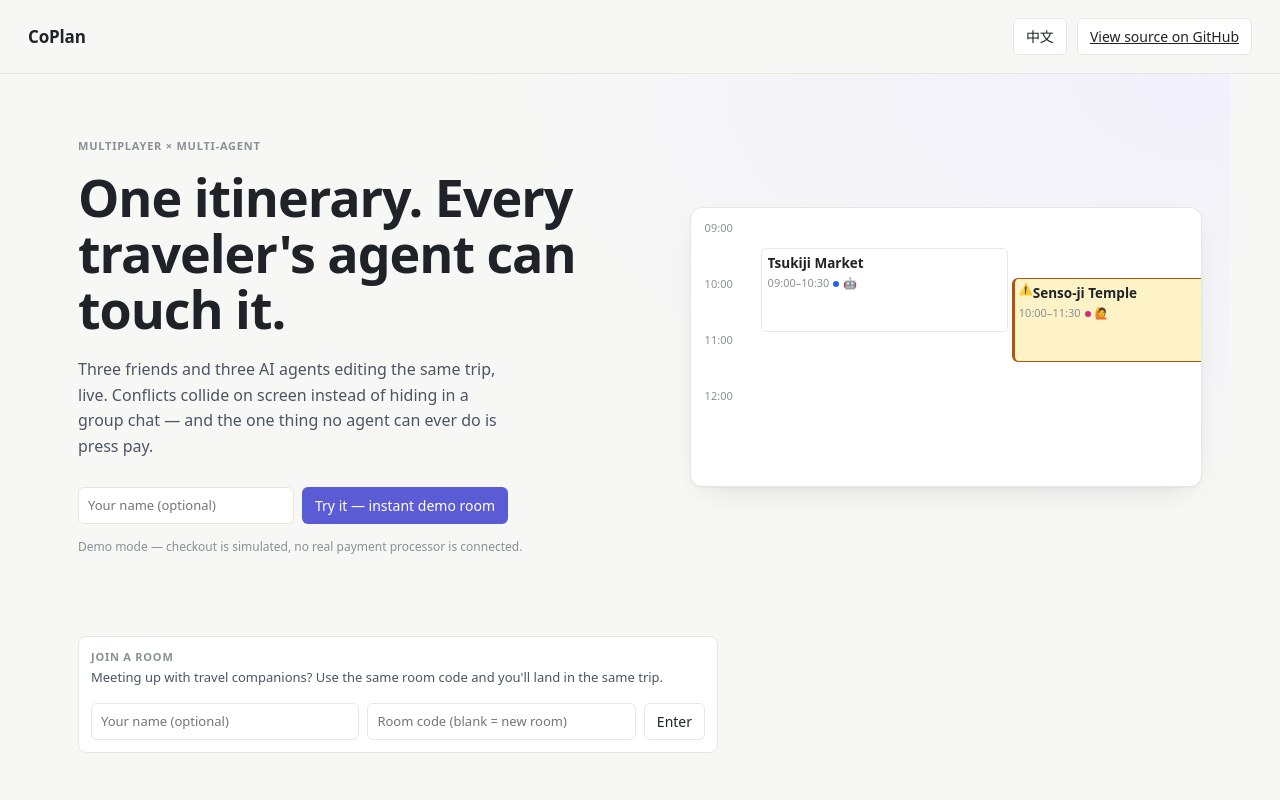
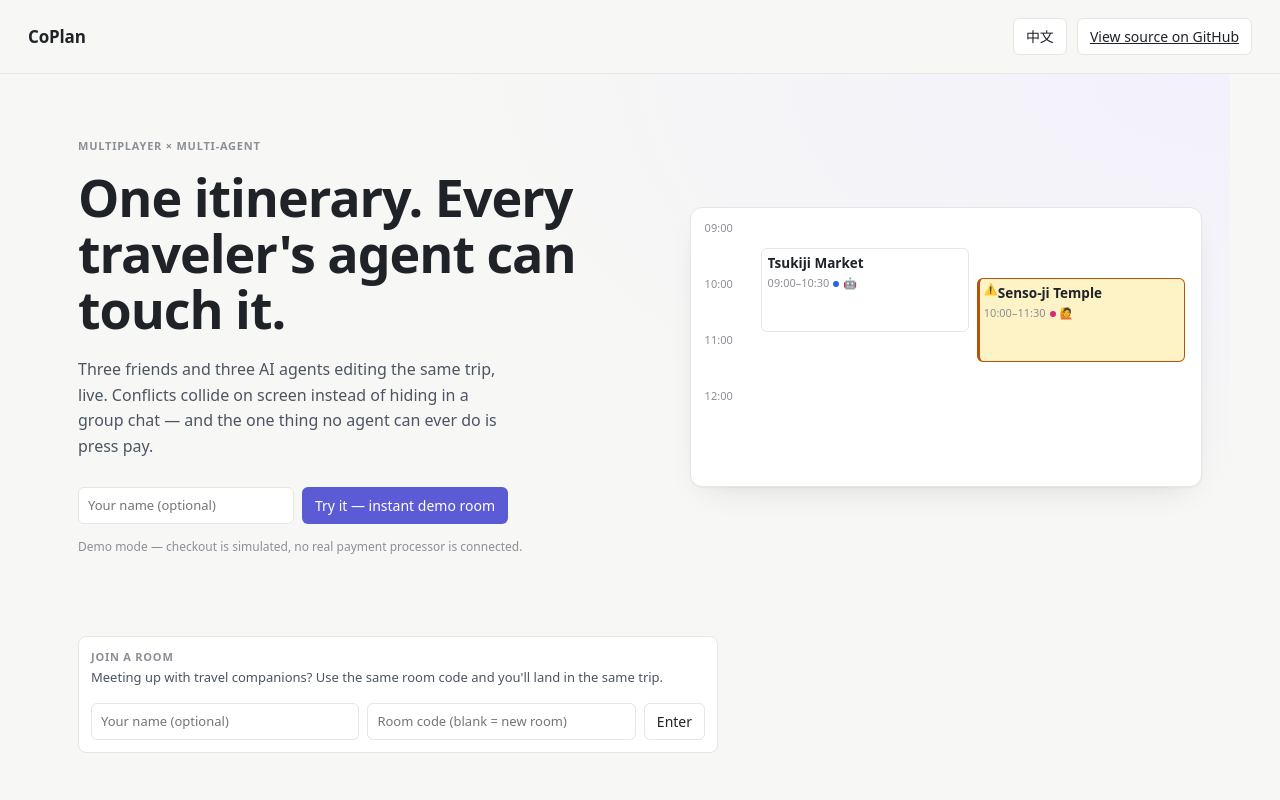
Before and after one commit to jaspernot4ai/coplan, a website: page public/index.html in a window 1280 px wide. Shown: the top 800 px of the page. Drawn offline with Linux system fonts and the light colour scheme.

Commit message:
Fix hero demo card B's right-edge clipping on the landing page
The width formula for the two demo cards used a bare 50% without
subtracting the 70px left tick gutter first, so card B's right edge
sat at 100% + 58px — always clipped by .ld-hero-demo's overflow:hidden,
worse at narrow widths. Available width is now computed as
(100% - gutter - right margin), split in half with the gap folded in,
with the gutter pulled into a shared --ld-demo-gutter custom property
so both rules use the same figure. Right edge is now always exactly
16px inside the container by construction, at any width.

```diff
--- a/public/index.html
+++ b/public/index.html
@@ -278,12 +278,16 @@
         transform: translateY(-50%);
       }
       .ld-demo-block.block {
-        left: 70px; width: calc(50% - 8px); font-size: 12px;
+        /* 可用寬度＝容器寬－左側刻度欄－右側留白，兩張卡再對半分、中間扣一份間距——
+           50% 不能直接拿容器寬去算，刻度欄佔掉的 70px 一定要先扣掉。 */
+        --ld-demo-gutter: 70px;
+        left: var(--ld-demo-gutter); width: calc((100% - var(--ld-demo-gutter) - 24px) / 2); font-size: 12px;
         animation: ld-settle .9s cubic-bezier(.2,.8,.2,1) both;
       }
       .ld-demo-a.block { top: 40px; height: 84px; animation-delay: .1s; }
       .ld-demo-b.block {
-        top: 70px; height: 84px; left: calc(70px + 50% - 4px);
+        top: 70px; height: 84px;
+        left: calc(var(--ld-demo-gutter) + (100% - var(--ld-demo-gutter) - 24px) / 2 + 8px);
         animation-delay: .55s;
         border-color: var(--warn); background: var(--warn-bg); border-left: 3px solid var(--warn); padding-left: 4px;
       }
```
